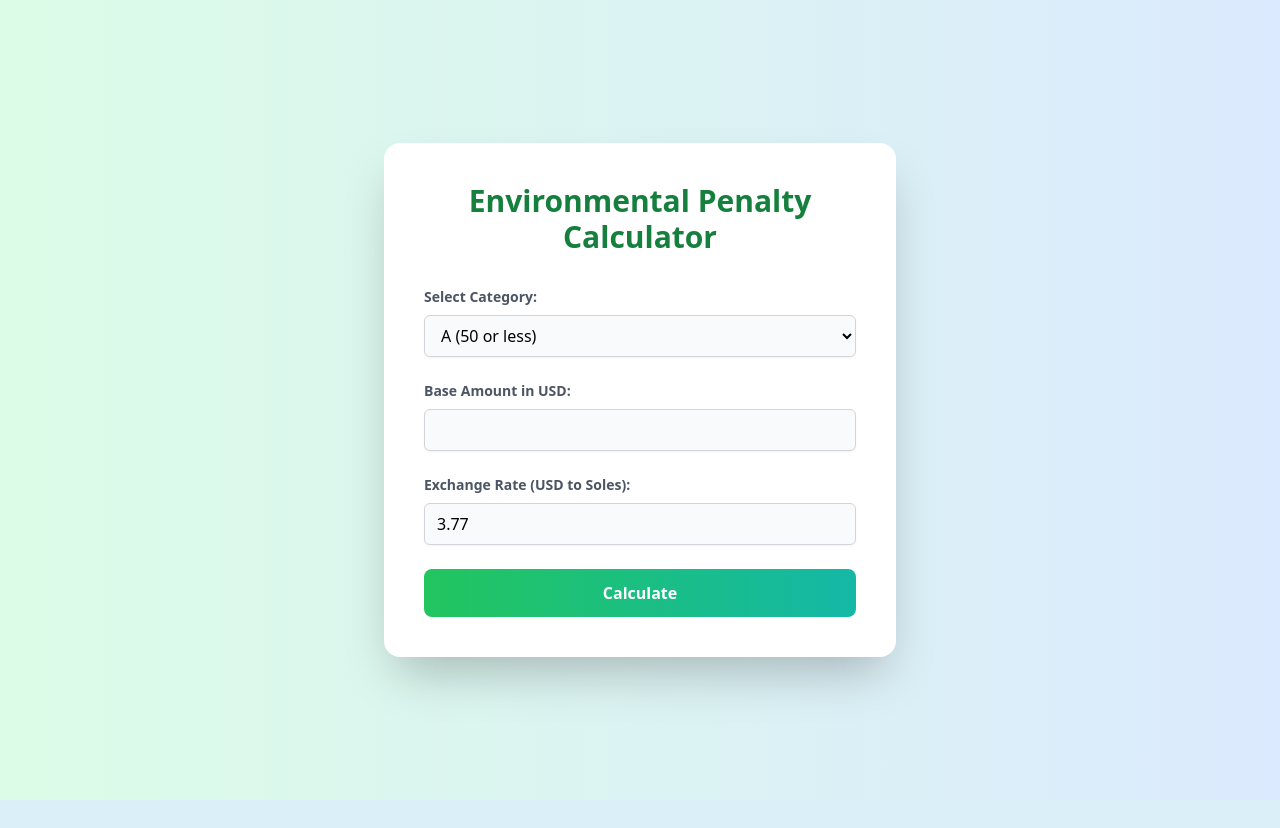
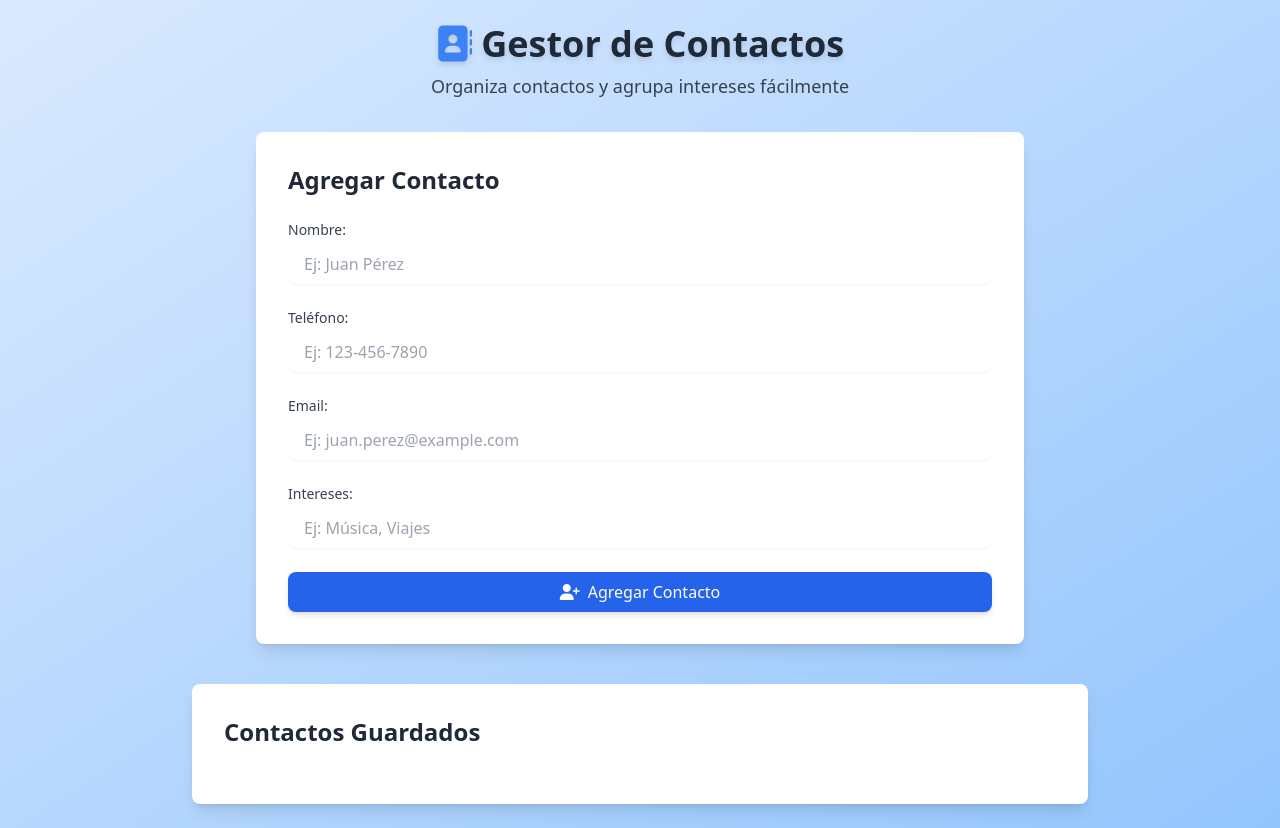
Before and after one commit to HustavoJhon/Penalty-Calculator, a Flask app: page / in a window 1280 px wide. Before the commit the page ends 800 px from the top, so only its background shows below. Run offline with Flask 3, Linux system fonts and the light colour scheme; data that the repository does not hold is empty; some libraries are stand-ins or nearby versions.

Commit message:
refactor

```diff
--- a/app.py
+++ b/app.py
@@ -1,45 +1,116 @@
-from flask import Flask, Blueprint, render_template, request, jsonify
+from flask import Flask, request, jsonify, render_template, Blueprint
 
 app = Flask(__name__)
 
-calculadora_bp = Blueprint('calculadora_bp', __name__)
+# Datos iniciales con estructuras avanzadas
+class ContactManager:
+    def __init__(self):
+        # Lista para nombres de los contactos
+        self.lista_nombres = []
 
+        # Diccionario con los detalles del contacto {nombre: (nombre, teléfono, email)}
+        self.contactos = {}
+
+        # Conjunto para almacenar intereses únicos
+        self.intereses = set()
+
+        # Diccionario para grupos de contactos {grupo: [nombres]}
+        self.grupos = {}
+
+    def agregar_contacto(self, nombre, telefono, email, intereses):
+        """Agrega un nuevo contacto al sistema."""
+        if nombre in self.contactos:
+            return {"error": f"El contacto '{nombre}' ya existe."}, 400
+
+        # Crear tupla inmutable del contacto
+        contacto = (nombre, telefono, email)
+
+        # Actualizar estructuras
+        self.lista_nombres.append(nombre)
+        self.contactos[nombre] = contacto
+        self.intereses.update(intereses)
+
+        return {"mensaje": f"Contacto '{nombre}' agregado exitosamente."}, 201
+
+    def listar_contactos(self):
+        """Devuelve todos los contactos y los intereses únicos."""
+        return {
+            "contactos": self.contactos,
+            "intereses": list(self.intereses)
+        }
+
+    def eliminar_contacto(self, nombre):
+        """Elimina un contacto por su nombre."""
+        if nombre in self.contactos:
+            self.lista_nombres.remove(nombre)
+            del self.contactos[nombre]
+            return {"mensaje": f"Contacto '{nombre}' eliminado exitosamente."}, 200
+        return {"error": f"Contacto '{nombre}' no encontrado."}, 404
+
+    def crear_grupo(self, nombre_grupo, contactos):
+        """Crea un grupo con contactos seleccionados."""
+        if nombre_grupo in self.grupos:
+            return {"error": f"El grupo '{nombre_grupo}' ya existe."}, 400
+
+        # Validar contactos existentes
+        contactos_validos = [c for c in contactos if c in self.contactos]
+        self.grupos[nombre_grupo] = contactos_validos
+
+        return {"mensaje": f"Grupo '{nombre_grupo}' creado con {len(contactos_validos)} contactos."}, 201
+
+    def listar_grupos(self):
+        """Lista los grupos creados."""
+        return self.grupos
+
+
+# Instancia del gestor
+gestor_contactos = ContactManager()
+
+# Rutas para el manejo de contactos
 @app.route('/')
-def inicio():
+def index():
     return render_template('index.html')
 
-@calculadora_bp.route('/calcular', methods=['POST'])
-def calcular():
-    try:
-        categoria = request.form.get("categoria").lower()
-        monto_base_usd = float(request.form.get("monto_base_usd"))
-        tipo_cambio = float(request.form.get("tipo_cambio", 3.77))
+@app.route('/contactos/agregar', methods=['POST'])
+def agregar_contacto():
+    """Agrega un contacto."""
+    nombre = request.form.get('nombre')
+    telefono = request.form.get('telefono')
+    email = request.form.get('email')
+    intereses = request.form.get('intereses', '').split(',')
 
-        porcentaje_penalidad = {
-            'a': 5,
-            'b': 7,
-            'c': 9,
-            'd': 12,
-            'e': 15
-        }
+    if not nombre or not telefono or not email:
+        return jsonify({"error": "Todos los campos son obligatorios"}), 400
 
-        if categoria not in ['a', 'b', 'c', 'd', 'e']:
-            return render_template('index.html', error="Categoría inválida")
+    respuesta, estado = gestor_contactos.agregar_contacto(nombre, telefono, email, intereses)
+    return jsonify(respuesta), estado
 
-        if monto_base_usd <= 0:
-            return render_template('index.html', error="Monto base en dólares inválido")
+@app.route('/contactos/listar', methods=['GET'])
+def listar_contactos():
+    """Lista todos los contactos."""
+    return jsonify(gestor_contactos.listar_contactos())
 
-        monto_soles = monto_base_usd * tipo_cambio
-        penalidad = monto_soles * porcentaje_penalidad.get(categoria, 0) / 100
-        monto_a_pagar = monto_soles + penalidad
 
-        return render_template('index.html', categoria=categoria.upper(), monto_soles=round(monto_soles, 2),
-                             penalidad=round(penalidad, 2), monto_a_pagar=round(monto_a_pagar, 2))
+@app.route('/contactos/eliminar/<nombre>', methods=['DELETE'])
+def eliminar_contacto(nombre):
+    """Elimina un contacto."""
+    return jsonify(*gestor_contactos.eliminar_contacto(nombre))
 
-    except Exception as e:
-        return render_template('index.html', error="Ocurrió un error: " + str(e))
 
-app.register_blueprint(calculadora_bp)
+@app.route('/grupos/crear', methods=['POST'])
+def crear_grupo():
+    """Crea un grupo de contactos."""
+    nombre_grupo = request.form.get('nombre_grupo')
+    contactos = request.form.getlist('contactos')
+
+    return jsonify(*gestor_contactos.crear_grupo(nombre_grupo, contactos))
+
+
+@app.route('/grupos/listar', methods=['GET'])
+def listar_grupos():
+    """Lista todos los grupos creados."""
+    return jsonify(gestor_contactos.listar_grupos())
+
 
 if __name__ == '__main__':
     app.run(debug=True)
--- a/templates/index.html
+++ b/templates/index.html
@@ -3,55 +3,141 @@
 <head>
     <meta charset="UTF-8">
     <meta name="viewport" content="width=device-width, initial-scale=1.0">
-    <title>Environmental Calculator</title>
+    <title>Gestor de Contactos</title>
     <script src="https://cdn.tailwindcss.com"></script>
+    <script src="https://kit.fontawesome.com/a076d05399.js" crossorigin="anonymous"></script>
 </head>
-<body class="bg-gradient-to-r from-green-100 to-blue-100 min-h-screen flex items-center justify-center p-6">
+<body class="bg-gradient-to-br from-blue-100 to-blue-300 min-h-screen flex flex-col items-center justify-center">
+    <div class="container mx-auto p-6">
+        <!-- Encabezado -->
+        <header class="text-center mb-8">
+            <h1 class="text-4xl font-extrabold text-gray-800 drop-shadow-md">
+                <i class="fas fa-address-book text-blue-500"></i> Gestor de Contactos
+            </h1>
+            <p class="text-lg text-gray-700 mt-2">Organiza contactos y agrupa intereses fácilmente</p>
+        </header>
 
-    <div class="bg-white rounded-2xl shadow-2xl p-10 max-w-lg w-full">
-        <h1 class="text-3xl font-extrabold text-green-700 mb-8 text-center">Environmental Penalty Calculator</h1>
+        <!-- Formulario para agregar contactos -->
+        <section class="bg-white p-8 rounded-lg shadow-lg max-w-3xl mx-auto">
+            <h2 class="text-2xl font-semibold text-gray-800 mb-6">Agregar Contacto</h2>
+            <form id="agregarContactoForm" class="space-y-6">
+                <div>
+                    <label for="nombre" class="block text-sm font-medium text-gray-700">Nombre:</label>
+                    <input id="nombre" name="nombre" type="text" placeholder="Ej: Juan Pérez" required
+                        class="mt-1 block w-full border-gray-300 rounded-lg shadow-sm px-4 py-2 focus:ring-blue-500 focus:border-blue-500">
+                </div>
+                <div>
+                    <label for="telefono" class="block text-sm font-medium text-gray-700">Teléfono:</label>
+                    <input id="telefono" name="telefono" type="text" placeholder="Ej: 123-456-7890" required
+                        class="mt-1 block w-full border-gray-300 rounded-lg shadow-sm px-4 py-2 focus:ring-blue-500 focus:border-blue-500">
+                </div>
+                <div>
+                    <label for="email" class="block text-sm font-medium text-gray-700">Email:</label>
+                    <input id="email" name="email" type="email" placeholder="Ej: juan.perez@example.com" required
+                        class="mt-1 block w-full border-gray-300 rounded-lg shadow-sm px-4 py-2 focus:ring-blue-500 focus:border-blue-500">
+                </div>
+                <div>
+                    <label for="intereses" class="block text-sm font-medium text-gray-700">Intereses:</label>
+                    <input id="intereses" name="intereses" type="text" placeholder="Ej: Música, Viajes"
+                        class="mt-1 block w-full border-gray-300 rounded-lg shadow-sm px-4 py-2 focus:ring-blue-500 focus:border-blue-500">
+                </div>
+                <button type="submit"
+                    class="w-full bg-blue-600 text-white py-2 px-4 rounded-lg shadow-md hover:bg-blue-700 focus:ring-2 focus:ring-offset-2 focus:ring-blue-500 flex items-center justify-center gap-2">
+                    <i class="fas fa-user-plus"></i> Agregar Contacto
+                </button>
+            </form>
+        </section>
 
-        <!-- Input Form -->
-        <form action="/calculate" method="post" class="space-y-6">
-            <div>
-                <label for="category" class="block text-sm font-semibold text-gray-600">Select Category:</label>
-                <select name="category" id="category" class="mt-2 block w-full rounded-md border border-gray-300 bg-gray-50 py-2 px-3 shadow-sm focus:outline-none focus:border-green-500 focus:ring-2 focus:ring-green-400">
-                    <option value="a">A (50 or less)</option>
-                    <option value="b">B (51-70)</option>
-                    <option value="c">C (71-90)</option>
-                    <option value="d">D (91-110)</option>
-                    <option value="e">E (More than 110)</option>
-                </select>
-            </div>
-
-            <div>
-                <label for="base_amount_usd" class="block text-sm font-semibold text-gray-600">Base Amount in USD:</label>
-                <input type="number" name="base_amount_usd" step="0.01" required class="mt-2 block w-full rounded-md border border-gray-300 bg-gray-50 py-2 px-3 shadow-sm focus:outline-none focus:border-green-500 focus:ring-2 focus:ring-green-400">
-            </div>
-
-            <div>
-                <label for="exchange_rate" class="block text-sm font-semibold text-gray-600">Exchange Rate (USD to Soles):</label>
-                <input type="number" name="exchange_rate" step="0.01" value="3.77" class="mt-2 block w-full rounded-md border border-gray-300 bg-gray-50 py-2 px-3 shadow-sm focus:outline-none focus:border-green-500 focus:ring-2 focus:ring-green-400">
-            </div>
-
-            <div>
-                <input type="submit" value="Calculate" class="w-full bg-gradient-to-r from-green-500 to-teal-500 text-white py-3 rounded-lg font-semibold hover:from-green-600 hover:to-teal-600 transition-transform transform hover:scale-105 cursor-pointer">
-            </div>
-        </form>
-
-        {% if error %}
-            <div class="mt-4 text-red-500 font-medium text-center">{{ error }}</div>
-        {% endif %}
-
-        {% if category %}
-            <div class="result mt-8 p-6 bg-gray-50 rounded-xl shadow-md">
-                <h3 class="text-xl font-bold text-gray-700">Results for Category {{ category }}:</h3>
-                <p class="text-gray-600 mt-2"><strong>Base amount in Soles:</strong> S/. {{ amount_soles }}</p>
-                <p class="text-gray-600"><strong>Penalty amount:</strong> S/. {{ penalty }}</p>
-                <p class="text-gray-600"><strong>Total amount to pay:</strong> S/. {{ amount_to_pay }}</p>
-            </div>
-        {% endif %}
+        <!-- Listado de contactos -->
+        <section id="contactosListado" class="mt-10 bg-white p-8 rounded-lg shadow-lg max-w-4xl mx-auto">
+            <h2 class="text-2xl font-semibold text-gray-800 mb-6">Contactos Guardados</h2>
+            <ul id="contactos" class="divide-y divide-gray-200">
+                <!-- Contactos renderizados dinámicamente -->
+            </ul>
+        </section>
     </div>
 
+    <script>
+        const formulario = document.getElementById('agregarContactoForm');
+        const contactosListado = document.getElementById('contactos');
+
+        formulario.addEventListener('submit', async (e) => {
+            e.preventDefault(); // Prevenir el comportamiento por defecto del formulario
+
+            const formData = new FormData(formulario);
+
+            try {
+                const respuesta = await fetch('/contactos/agregar', {
+                    method: 'POST',
+                    body: formData,
+                });
+
+                const data = await respuesta.json();
+
+                // Verificar si hay un mensaje o error
+                if (data.mensaje) {
+                    alert(data.mensaje);
+                    cargarContactos(); // Recargar la lista de contactos
+                } else if (data.error) {
+                    alert(data.error);
+                }
+            } catch (error) {
+                alert("Ocurrió un error al agregar el contacto.");
+                console.error(error);
+            }
+        });
+
+        // Función para cargar los contactos existentes
+        async function cargarContactos() {
+            try {
+                const respuesta = await fetch('/contactos/listar');
+                const data = await respuesta.json();
+
+                contactosListado.innerHTML = ''; // Limpiar el listado
+                for (const [nombre, contacto] of Object.entries(data.contactos)) {
+                    const li = document.createElement('li');
+                    li.className = "py-4 flex justify-between items-center";
+
+                    li.innerHTML = `
+                        <div class="text-sm text-gray-800">
+                            <p class="font-semibold">${contacto[0]}</p>
+                            <p>${contacto[1]}</p>
+                            <p class="text-gray-500">${contacto[2]}</p>
+                        </div>
+                        <button class="bg-red-500 text-white px-4 py-1 rounded shadow hover:bg-red-600 flex items-center gap-2"
+                            onclick="eliminarContacto('${nombre}')">
+                            <i class="fas fa-trash"></i> Eliminar
+                        </button>
+                    `;
+
+                    contactosListado.appendChild(li);
+                }
+            } catch (error) {
+                alert("Ocurrió un error al cargar los contactos.");
+                console.error(error);
+            }
+        }
+
+        // Función para eliminar un contacto
+        async function eliminarContacto(nombre) {
+            try {
+                const respuesta = await fetch(`/contactos/eliminar/${nombre}`, { method: 'DELETE' });
+                const data = await respuesta.json();
+
+                if (data.mensaje) {
+                    alert(data.mensaje);
+                    cargarContactos();
+                } else if (data.error) {
+                    alert(data.error);
+                }
+            } catch (error) {
+                alert("Ocurrió un error al eliminar el contacto.");
+                console.error(error);
+            }
+        }
+
+        // Cargar los contactos al iniciar la página
+        cargarContactos();
+    </script>
 </body>
 </html>
```
Also changed, not shown: README.md, static/styles.css (added).
